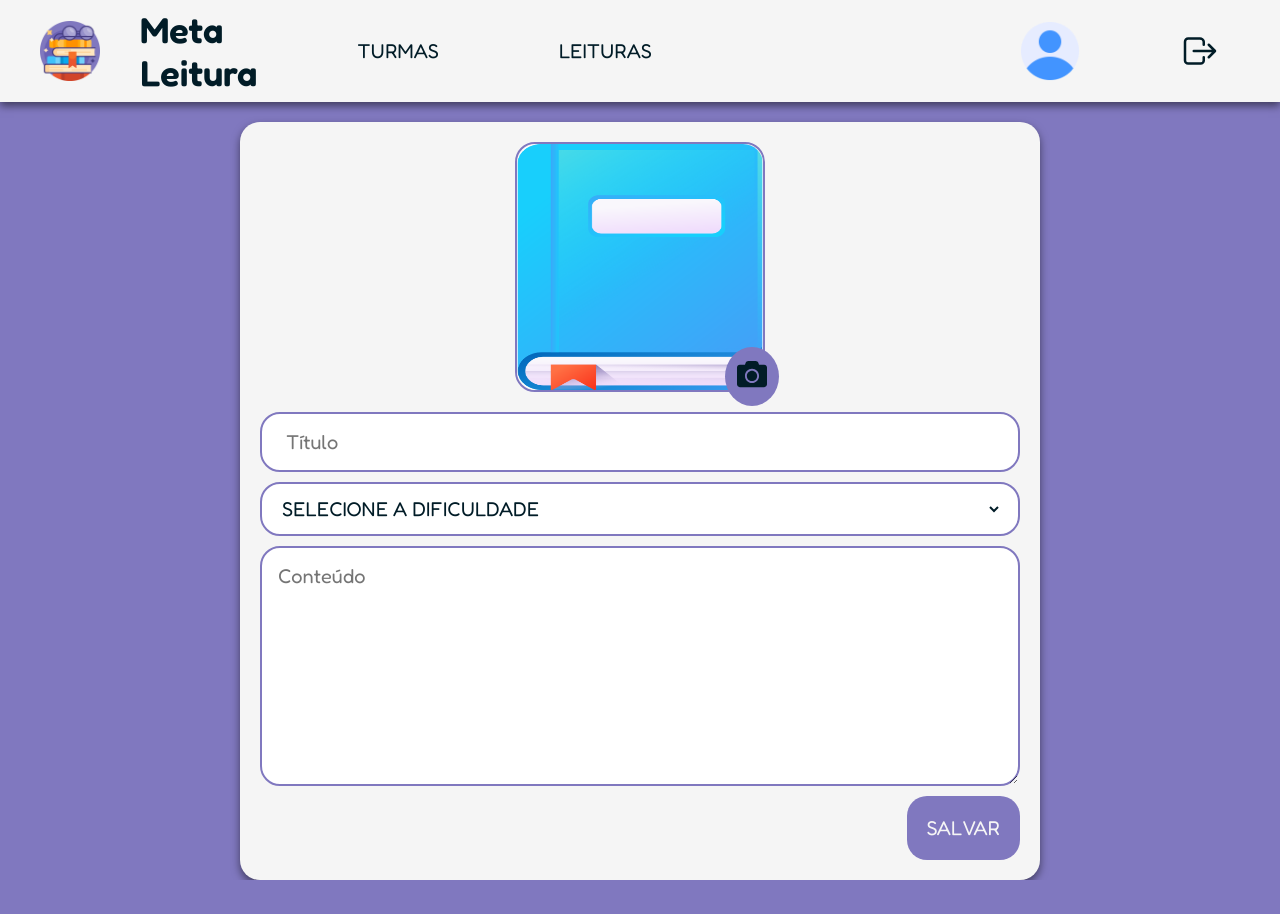
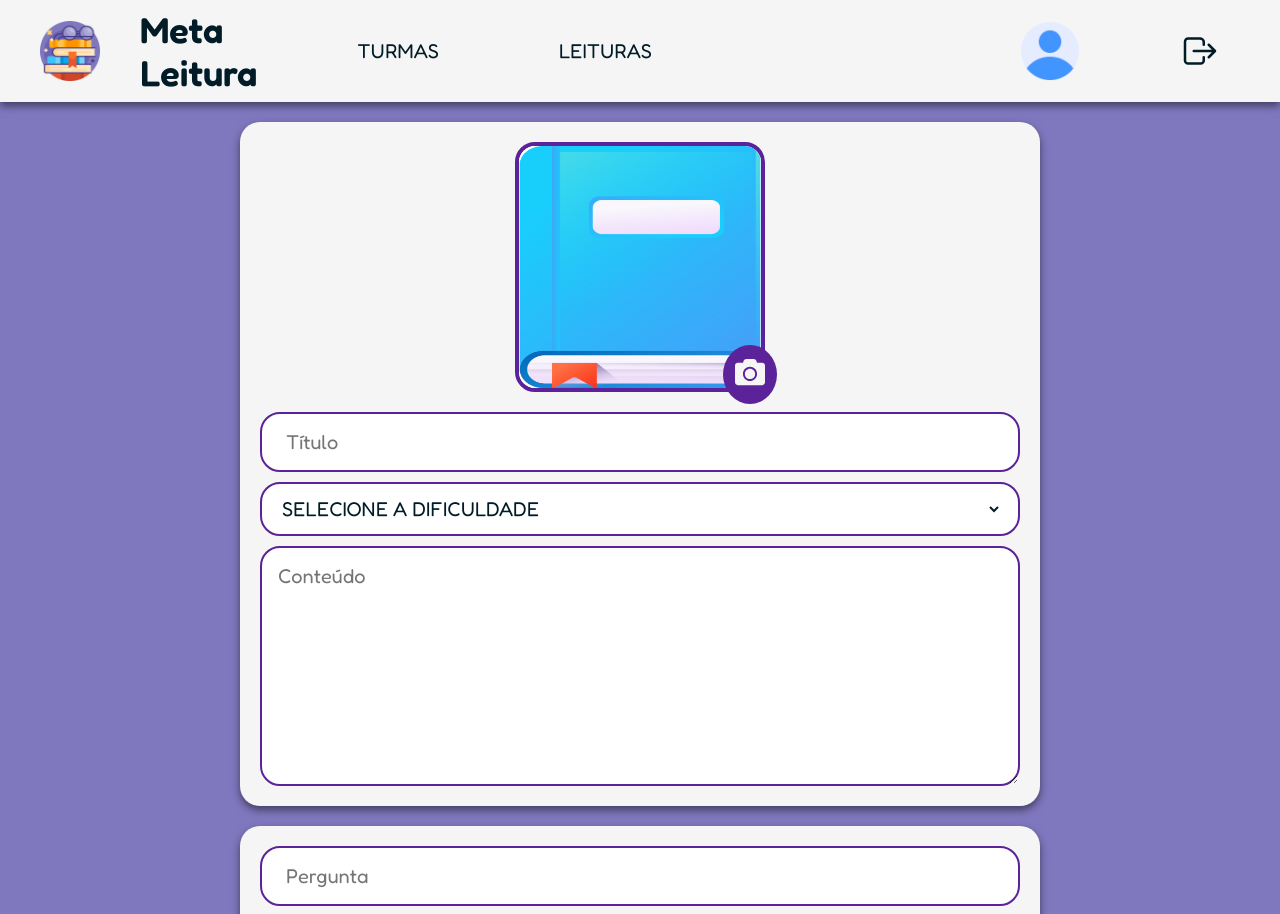
Before and after one commit to vitor-martini/meta-leitura, a Next.js app: page /teacher/text/new in a window 1280 px wide. Shown: the top 914 px of the page. Before the commit the page ends 880 px from the top, so only its background shows below. Built offline with nearby package versions, Linux system fonts and the light colour scheme.

Commit message:
style: border colors

```diff
--- a/src/app/teacher/text/new/page.jsx
+++ b/src/app/teacher/text/new/page.jsx
@@ -17,11 +17,11 @@ import { api } from "@/lib/api";
 const TextDashboard = () => {
   const router = useRouter();
   const [loading, setLoading] = useState(false);
-  const [difficulty, setDifficulty] = useState(null);
+  const [difficulty, setDifficulty] = useState(0);
   const [title, setTitle] = useState("");
   const [content, setContent] = useState("");
   const [difficulties, setDifficulties] = useState([
-    { id: null, name: "SELECIONE A DIFICULDADE" },
+    { id: 0, name: "SELECIONE A DIFICULDADE" },
     { id: "VERY_EASY", name: "MUITO FÁCIL" },
     { id: "EASY", name: "FÁCIL" },
     { id: "REGULAR", name: "MÉDIO" },
@@ -47,7 +47,7 @@ const TextDashboard = () => {
   }
 
   async function handleSave() {
-    if (!title || !difficulty || !content) {
+    if (!title || !difficulty|| !content) {
       toast.error("Preencha todos os campos!");
       return false;
     }
@@ -81,7 +81,7 @@ const TextDashboard = () => {
   }
 
   return (
-    <>
+    <Container>
       {
         loading && (
           <LoadingPage/>
@@ -119,18 +119,27 @@ const TextDashboard = () => {
               value={content}
               onChange={(e) => setContent(e.target.value)}
             />
+          </FieldsContainer>
+        </ContentContainer>
+
+        <ContentContainer>
+          <FieldsContainer>
+            <Input
+              placeholder="Pergunta"
+            />
             <Button
-              title={"Salvar"}
-              onClick={handleSave}
+              title={"Inserir"}
             />
           </FieldsContainer>
-          {/* <QuestionsContainer>
-            <input type="text" placeholder="Pergunta" />
-            <button>SALVAR</button>
-          </QuestionsContainer> */}
         </ContentContainer>
+        <Button
+          title={"Salvar"}
+          width={"100%"}
+          maxWidth={"800px"}
+          onClick={handleSave}
+        />
       </>
-    </>
+    </Container>
   );
 };
 
--- a/src/app/teacher/text/new/styles.js
+++ b/src/app/teacher/text/new/styles.js
@@ -1,5 +1,22 @@
 "use client";
 import styled from "styled-components";
+
+export const Container = styled.div`
+  > div {
+    margin-top: 2rem;
+  }
+
+  > button {
+    display: flex;
+    flex-direction: column;
+    align-items: center;
+    justify-content: center;
+    margin: 2rem auto;
+    background-color: ${({ theme }) => theme.COLORS.PURPLE };
+    color: ${({ theme }) => theme.COLORS.WHITE };
+    box-shadow: 0 4px 8px rgba(0,0,0,0.5);
+  }
+`;
 
 export const ContentContainer = styled.div`
   display: flex;
@@ -24,10 +41,10 @@ export const CoverContainer = styled.div`
   height: 250px;
   position: relative;
   border-radius: 20px;
-  border: 2px solid ${({ theme }) => theme.COLORS.VIOLET};
+  border: 4px solid ${({ theme }) => theme.COLORS.PURPLE};
 
   > img {
-    border-radius: 20px;
+    border-radius: 16px;
   }
 `;
 
@@ -35,7 +52,7 @@ export const CameraContainer = styled.label`
   cursor: pointer;
   border-radius: 50%;
   padding: 1.2rem;
-  background-color: ${({ theme }) => theme.COLORS.VIOLET };
+  background-color: ${({ theme }) => theme.COLORS.PURPLE };
   position: absolute;
   bottom: -16px;
   right: -16px;
@@ -46,6 +63,7 @@ export const CameraContainer = styled.label`
 
   svg {
     cursor: pointer;
+    color: ${({ theme }) => theme.COLORS.WHITE };
   }
 `;
 
--- a/src/app/user/styles.js
+++ b/src/app/user/styles.js
@@ -41,7 +41,7 @@ export const CameraContainer = styled.label`
   cursor: pointer;
   border-radius: 50%;
   padding: 1.2rem;
-  background-color: ${({ theme }) => theme.COLORS.VIOLET };
+  background-color: ${({ theme }) => theme.COLORS.PURPLE };
   position: absolute;
   bottom: 0;
   right: 0;
@@ -52,5 +52,6 @@ export const CameraContainer = styled.label`
 
   svg {
     cursor: pointer;
+    color: ${({ theme }) => theme.COLORS.WHITE };
   }
 `;
--- a/src/components/Button/index.jsx
+++ b/src/components/Button/index.jsx
@@ -1,11 +1,12 @@
 "use client";
 import { Container } from "./styles";
 
-export function Button({icon: Icon, title, width, bgColor, padding, ...rest}) {
+export function Button({icon: Icon, title, width, bgColor, padding, maxWidth, ...rest}) {
   return (
     <Container
       type="button"
       $width={width}
+      $maxWidth={maxWidth}
       $bgColor={bgColor}
       $padding={padding}
       {...rest}
--- a/src/components/Button/styles.js
+++ b/src/components/Button/styles.js
@@ -8,6 +8,7 @@ export const Container = styled.button`
   text-transform: uppercase;
   padding: ${({ $padding }) => $padding || "2rem" };
   border-radius: 20px;
-  background-color: ${({ theme, $bgColor }) => $bgColor || theme.COLORS.VIOLET};
+  background-color: ${({ theme, $bgColor }) => $bgColor || theme.COLORS.PURPLE};
   width: ${({ $width }) => $width || "auto" };
+  max-width: ${({ $maxWidth }) => $maxWidth || "auto" };
 `;
--- a/src/components/Header/styles.js
+++ b/src/components/Header/styles.js
@@ -17,9 +17,13 @@ export const Container = styled.header`
   }
 
   button:hover {
-    background-color: ${({ theme }) => theme.COLORS.VIOLET};
+    background-color: ${({ theme }) => theme.COLORS.PURPLE};
     color: ${({ theme }) => theme.COLORS.WHITE};
     filter: brightness(1);
+
+    > svg {
+      color: ${({ theme }) => theme.COLORS.WHITE};
+    }
   }
 `;
 
--- a/src/components/Input/styles.js
+++ b/src/components/Input/styles.js
@@ -6,7 +6,7 @@ export const Container = styled.div`
   align-items: center;
   background-color: ${({ $bgColor, theme }) => $bgColor || theme.COLORS.LIGHT };
   margin: ${({ $margin }) => $margin || 0 };
-  border: 2px solid ${({ theme }) => theme.COLORS.VIOLET};
+  border: 2px solid ${({ theme }) => theme.COLORS.PURPLE};
   border-radius: 20px;
   padding: 1.6rem;
 `;
--- a/src/components/SelectInput/styles.js
+++ b/src/components/SelectInput/styles.js
@@ -9,7 +9,7 @@ export const Container = styled.div`
   align-items: center;
   gap: 0.8rem;
   width: ${({ $width }) => $width || "100%" };
-  border: 2px solid ${({ theme }) => theme.COLORS.VIOLET};
+  border: 2px solid ${({ theme }) => theme.COLORS.PURPLE};
 
   > select {
     background-color: transparent;
--- a/src/components/TextArea/styles.js
+++ b/src/components/TextArea/styles.js
@@ -4,7 +4,7 @@ import styled from "styled-components";
 export const Container = styled.textarea`
   width: 100%;
   background-color: ${({ $bgColor, theme }) => $bgColor || theme.COLORS.LIGHT };
-  border: 2px solid ${({ theme }) => theme.COLORS.VIOLET};
+  border: 2px solid ${({ theme }) => theme.COLORS.PURPLE};
   border-radius: 20px;
   padding: 1.6rem;
   height: 100%;
```
